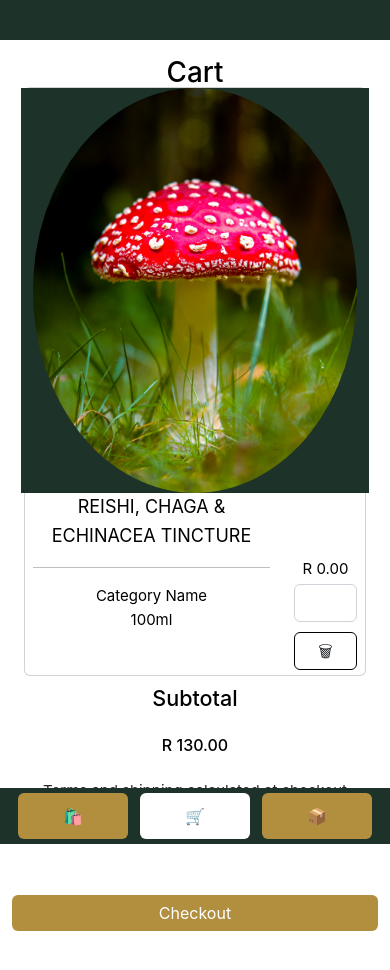
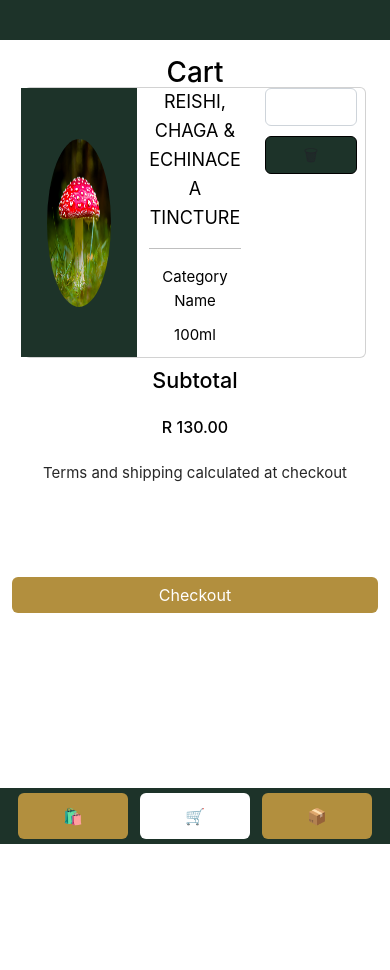
Before and after one commit to dvanhout89/plantdude-shop, a Vue app: page /cart in a window 390 px wide. Shown: the top 970 px of the page. After the commit the page ends 844 px from the top, so only its background shows below. Built offline with nearby package versions, Linux system fonts and the light colour scheme.

Commit message:
Product Card update

```diff
--- a/src/views/CartView.vue
+++ b/src/views/CartView.vue
@@ -5,36 +5,31 @@
         <div class="container product-card">
     <div class="card px-2">
       <div class="row">
-                    <div class="col-12 col-md-4" id="img-col">
+        <div class="col-12">
+          <div class="row">
+            <div class="col-4 col-md-2 offset-md-2" id="img-col">
               <img src="../assets/mushroom.jpg" class="img" alt="Picture of Mushroom Related Medicine">
             </div>
-                    <div class=" col-12 col-md-8">
-                        <div class="row">
-                            <div class="col-12">
-                                <div class="row">
-
-                                    <div class="col-9" id="product-name">
+            <div class="col-4 col-md-4">
+              <div class="row product-details">
+                <div class="col-12" id="product-name">
                   <div class="card-title">REISHI, CHAGA & ECHINACEA TINCTURE</div>
                   <hr>
                 </div>
-
-                                    <div class="col-3" id="product-price-col">
-                                        <div class="label" id="product-price">R 0.00</div>
+                <div class="col-12">
+                  <div class="label" id="product-category">Category Name</div>
+                  <div class="label" id="product-size">100ml</div>
                 </div>
-
+              </div>
+            </div>
+            <div class="col-4 col-md-2">
+              <div class="row">
+                <div class="col-12">
+                  <div class="form-outline">
+                    <input type="number" id="typeNumber" class="form-control" />
                   </div>
                 </div>
                 <div class="col-12">
-                                <div class="row">
-
-                                    <div class="col-9">
-                                        <div class="label" id="product-category">Category Name</div>
-                                        <div class="label" id="product-size">100ml</div>
-                                    </div>
-                                    <div class="col-3">
-                                        <div class="form-outline">
-                                            <input type="number" id="typeNumber" class="form-control" />
-                                        </div>
                   <div class="btn" id="add-btn">🗑</div>
                 </div>
               </div>
@@ -60,10 +55,62 @@
 </template>
 
 <style>
+
 .container {
     text-align: center;
     color: black;
 }
+
+.card {
+  bottom: 10px;
+}
+
+#img-col {
+  background-color: #1D3329;
+  display: flex;
+  justify-content: center;
+  align-items: center;
+}
+
+.img {
+  width: 100%;
+  border-radius: 50%;
+}
+
+#product-name {
+  font-size: smaller;
+  font-weight: bolder;
+}
+
+#product-category,
+#product-size {
+  margin-bottom: 10px;
+}
+
+.input-container {
+  margin-top: 5px;
+  margin-bottom: 10px;
+}
+
+@media (max-width: 767px) {
+  .product-card .col-4 {
+    flex-basis: 33.33%;
+    max-width: 33.33%;
+  }
+
+  #img-col {
+    justify-content: center;
+    align-items: center;
+  }
+  #add-btn{
+    background-color: #1D3329;
+  }
+
+  .img {
+    max-width: 70%;
+  }
+}
+
 
 h1 {
     color: black;
@@ -83,10 +130,6 @@ p {
     margin-bottom: 100px;
 }
 
-/* .subtotal>div>p {
-    border: 1px solid black;
-} */
-
 .container {
     color: black;
 }
@@ -102,6 +145,7 @@ p {
 .img {
     width: 100%;
     border-radius: 50%;
+    height: 20vh;
 }
 
 #product-price-col {
```
Lines whose indentation alone changed are shown as unchanged.
